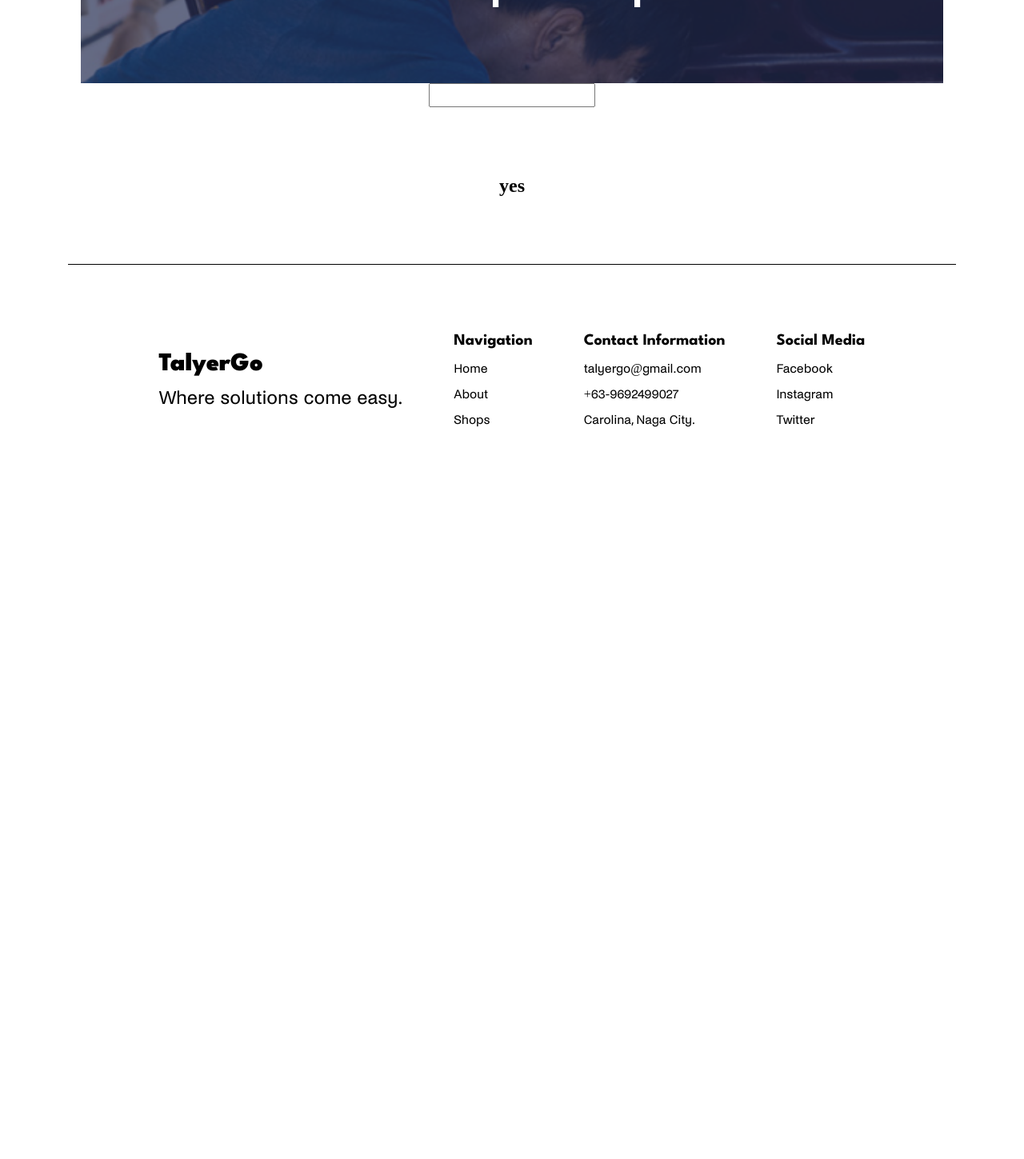
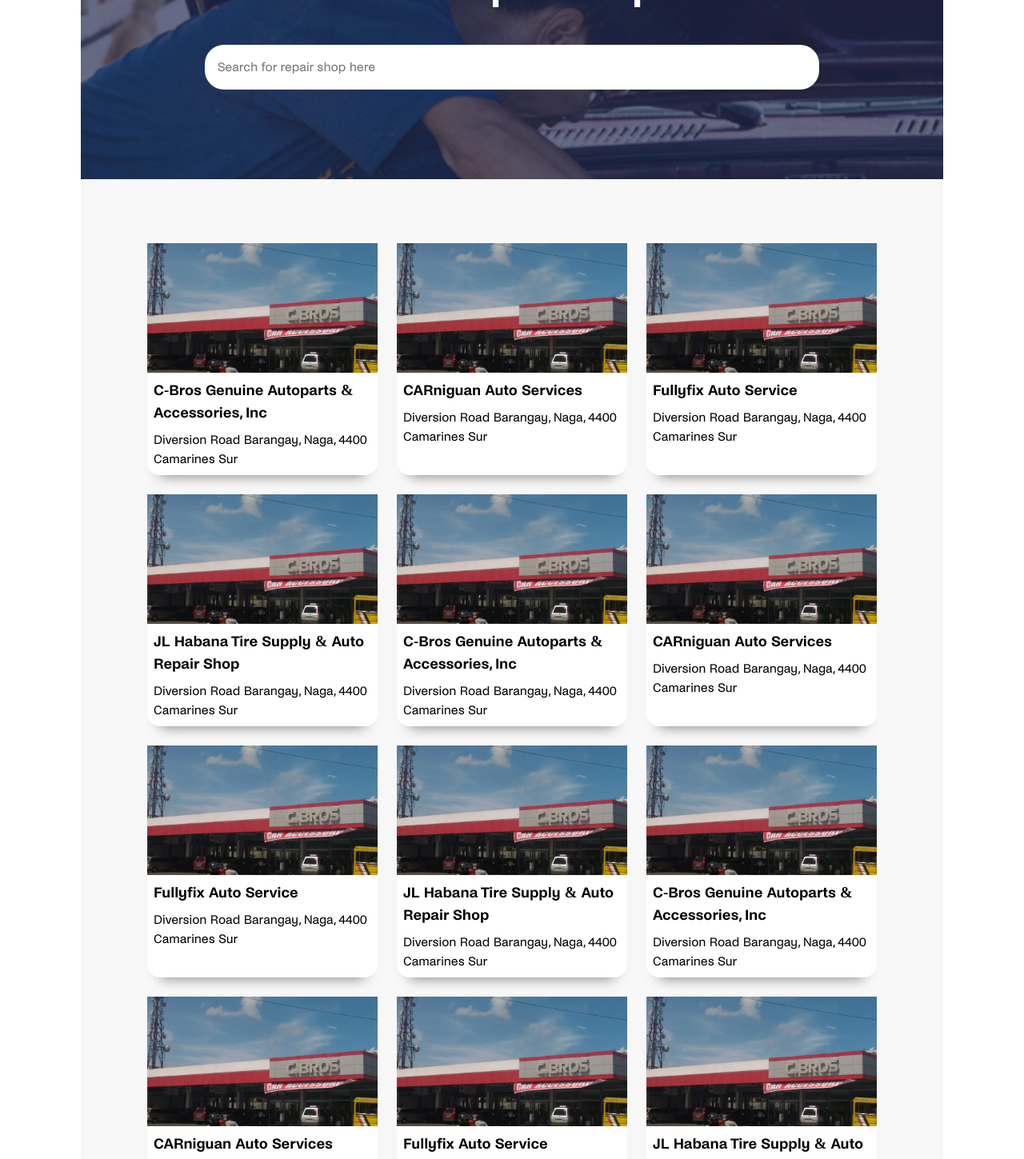
Before and after one commit to IyzOnline/TalyerGO_TrendsProject, a React (Create React App) app in the folder talyergo/: page /shops in a window 1280 px wide. Shown: the part 240-1689 px from the top of the page at 80% size. Before the commit the page ends 857 px from the top, so only its background shows below. Built offline with nearby package versions, Linux system fonts and the light colour scheme.

Commit message:
feat: Add images and styling to Shops page

```diff
--- a/talyergo/src/App.css
+++ b/talyergo/src/App.css
@@ -75,6 +75,8 @@
 
   --clr-neutral-900: hsl(232, 12%, 13%);
   --clr-neutral-100: hsl(0, 0%, 100%);
+
+  --gap-default: clamp(var(--size-8), var(--size-16), var(--size-32));
 }
 
 /* // https://piccalil.li/blog/a-modern-css-reset */
@@ -286,6 +288,10 @@
 
 /* Shops - Heading */
 
+.shops-wrapper{
+  font-family: var(--ff-general);
+}
+
 .shops-bg-container{
   position: absolute;
   top: 0;
@@ -300,14 +306,52 @@
   text-align: center;
 }
 
-.shops-heading-wrapper h1{
+:where(.shops-heading-wrapper>:not(:first-child)){
   position: relative;
   z-index: 1;
   color: white;
 }
 
-.shops-wrapper{
+.shops-search-bar{
+  min-width: clamp(5em, 60vw, 50em);
+  border: none;
+  padding: 1rem;
+  border-radius: 1.5rem;
+}
+
+.shops-profile-search{
   text-align: center;
+  overflow: hidden;
+}
+
+.shops-profile-section{
+  background-color:hsla(0, 0%, 79%, 0.137);
+}
+
+.shops-profilie-wrapper{
+  display: flex;
+  justify-content: center;
+  flex-wrap: wrap;
+  padding-inline: 1.25rem;
+  gap: clamp(var(--size-8), 3vh, var(--size-80));
+}
+
+.shops-profile{
+  text-align: left;
+  box-shadow: 0 1em 1em -1em rgba(0, 0, 0, 0.534);
+  background-color: var(--clr-neutral-100);
+  border-radius: var(--size-16);
+  height: auto;
+  width: 18rem;
+}
+
+.shops-profile > img{
+  margin-bottom: 0.5rem
+}
+
+:where(.shops-profile>:not(:first-child)){
+  padding-inline: 0.5rem;
+  padding-bottom: 0.5rem;
 }
 
 /* Footer */
@@ -356,6 +400,10 @@
   padding-block: var(--size-32);
 }
 
+.margin-block-32{
+  margin-block: var(--size-32);
+}
+
 .padding-block-80{
   padding-block: var(--size-80);
 }
--- a/talyergo/src/components/Shops.js
+++ b/talyergo/src/components/Shops.js
@@ -1,3 +1,6 @@
+import { Link } from "react-router-dom";
+import cbros from "../images/cbros.png"
+
 export const Shops = () => {
    return (
     <main>
@@ -8,15 +11,72 @@
                 <section className="shops-heading-wrapper | h1-container container padding-block-80">
                     <div class="shops-bg-container | bg-container-filter-blue"></div>
                     <h1 className="main-headings">Local Repair Shops</h1>
+                    <div className="shops-profile-search">
+                        <input type="text" className="shops-search-bar | margin-block-32" placeholder="Search for repair shop here"/>
+                    </div>
                 </section>
 
-                <section className="shops-profile-section">
-                    <input type="text" classNam="shops-search"/>
-                    <div className="shops-profilie-wrapper | padding-block-80">
+                <section className="shops-profile-section | container padding-block-80">
+                    <div className="shops-profilie-wrapper">
                         <div className="shops-profile">
-                            <img src="" alt=""/>
-                            <h2>yes</h2>
-                            <p></p>
+                            <img src={cbros} alt=""/>
+                            <h3>C-Bros Genuine Autoparts & Accessories, Inc</h3>
+                            <p>Diversion Road Barangay, Naga, 4400 Camarines Sur</p>
+                        </div>
+                        <div className="shops-profile">
+                            <img src={cbros} alt="image"/>
+                            <h3>CARniguan Auto Services</h3>
+                            <p>Diversion Road Barangay, Naga, 4400 Camarines Sur</p>
+                        </div>
+                        <div className="shops-profile">
+                            <img src={cbros} alt=""/>
+                            <h3>Fullyfix Auto Service</h3>
+                            <p>Diversion Road Barangay, Naga, 4400 Camarines Sur</p>
+                        </div>
+                        <div className="shops-profile">
+                            <img src={cbros} alt=""/>
+                            <h3>JL Habana Tire Supply & Auto Repair Shop</h3>
+                            <p>Diversion Road Barangay, Naga, 4400 Camarines Sur</p>
+                        </div>
+                        <div className="shops-profile">
+                            <img src={cbros} alt=""/>
+                            <h3>C-Bros Genuine Autoparts & Accessories, Inc</h3>
+                            <p>Diversion Road Barangay, Naga, 4400 Camarines Sur</p>
+                        </div>
+                        <div className="shops-profile">
+                            <img src={cbros} alt="image"/>
+                            <h3>CARniguan Auto Services</h3>
+                            <p>Diversion Road Barangay, Naga, 4400 Camarines Sur</p>
+                        </div>
+                        <div className="shops-profile">
+                            <img src={cbros} alt=""/>
+                            <h3>Fullyfix Auto Service</h3>
+                            <p>Diversion Road Barangay, Naga, 4400 Camarines Sur</p>
+                        </div>
+                        <div className="shops-profile">
+                            <img src={cbros} alt=""/>
+                            <h3>JL Habana Tire Supply & Auto Repair Shop</h3>
+                            <p>Diversion Road Barangay, Naga, 4400 Camarines Sur</p>
+                        </div>
+                        <div className="shops-profile">
+                            <img src={cbros} alt=""/>
+                            <h3>C-Bros Genuine Autoparts & Accessories, Inc</h3>
+                            <p>Diversion Road Barangay, Naga, 4400 Camarines Sur</p>
+                        </div>
+                        <div className="shops-profile">
+                            <img src={cbros} alt="image"/>
+                            <h3>CARniguan Auto Services</h3>
+                            <p>Diversion Road Barangay, Naga, 4400 Camarines Sur</p>
+                        </div>
+                        <div className="shops-profile">
+                            <img src={cbros} alt=""/>
+                            <h3>Fullyfix Auto Service</h3>
+                            <p>Diversion Road Barangay, Naga, 4400 Camarines Sur</p>
+                        </div>
+                        <div className="shops-profile">
+                            <img src={cbros} alt=""/>
+                            <h3>JL Habana Tire Supply & Auto Repair Shop</h3>
+                            <p>Diversion Road Barangay, Naga, 4400 Camarines Sur</p>
                         </div>
                     </div>
                 </section>
```
Also changed, not shown: talyergo/src/images/cbros.png (added).
